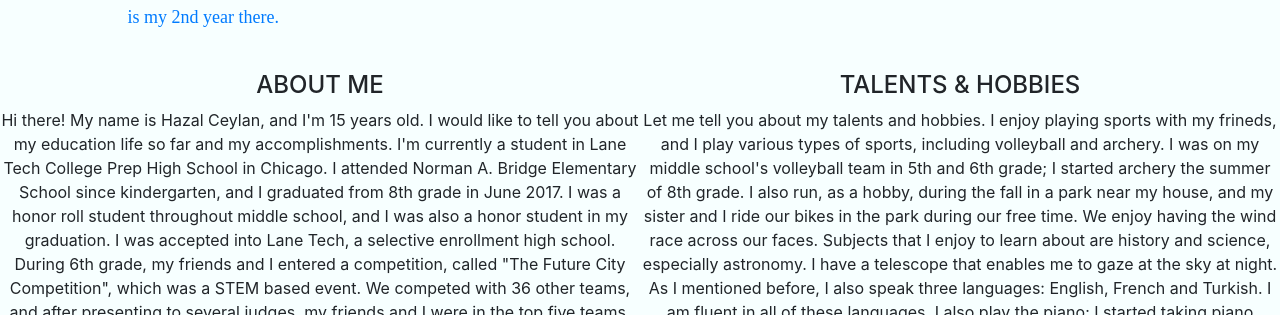
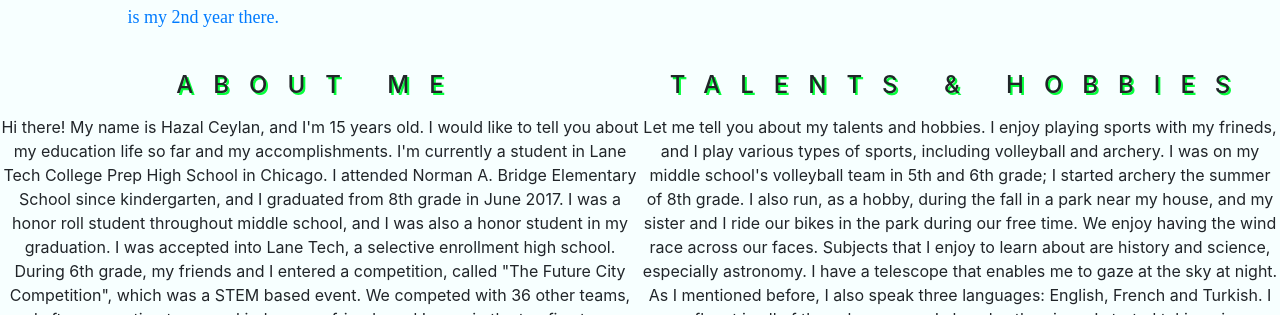
Before and after one commit to hsuceylan/webdev1819, a plain HTML site: page challenge_3/index2.html in a window 1280 px wide. Shown: the part 787-1102 px from the top of the page. Drawn offline with nearby package versions, Linux system fonts and the light colour scheme.

Commit message:
First commit

```diff
--- a/challenge_3/index2.html
+++ b/challenge_3/index2.html
@@ -42,7 +42,7 @@
   </div>
   <div class="col-md-4">
     <div class="thumbnail">
-      <a href="httsp://www.sunnewsonline.com/wp-content/uploads/2018/03/2000px-Flag_map_of_Germany.svg_.png">
+      <a href="http://www.sunnewsonline.com/wp-content/uploads/2018/03/2000px-Flag_map_of_Germany.svg_.png">
         <img class="image" src="http://www.sunnewsonline.com/wp-content/uploads/2018/03/2000px-Flag_map_of_Germany.svg_.png" alt="Fjords" style="width:70%">
         <div class="caption">
           <p class="paragraph">I have family in Germany. Every year or so, we have family reunions.</p>
@@ -53,7 +53,7 @@
 </div>
 <br>
   <div class="column">
-    <h4>ABOUT ME</h4>
+    <h4 class="subheading">ABOUT ME</h4>
     <p>Hi there! My name is Hazal Ceylan, and I'm 15 years old. I would like to tell you about my education life so far and my accomplishments.
     I'm currently a student in Lane Tech College Prep High School in Chicago. I attended Norman A. Bridge Elementary School since kindergarten, and
     I graduated from 8th grade in June 2017. I was a honor roll student throughout middle school, and
@@ -68,7 +68,7 @@
   </div>
 
   <div class="row:after">
-    <h4>TALENTS & HOBBIES</h4>
+    <h4 class="subheading">TALENTS & HOBBIES</h4>
     <p>Let me tell you about my talents and hobbies. I enjoy playing sports with my frineds, and I play various types of sports, including volleyball and archery. I was on my middle school's volleyball team in 5th and 6th grade; I started archery the summer of 8th grade.
 I also run, as a hobby, during the fall in a park near my house, and my sister and I ride our bikes in the park during our free time. We enjoy having the wind race across our faces.
 Subjects that I enjoy to learn about are history and science, especially astronomy. I have a telescope that enables me to gaze at the sky at night.
```
